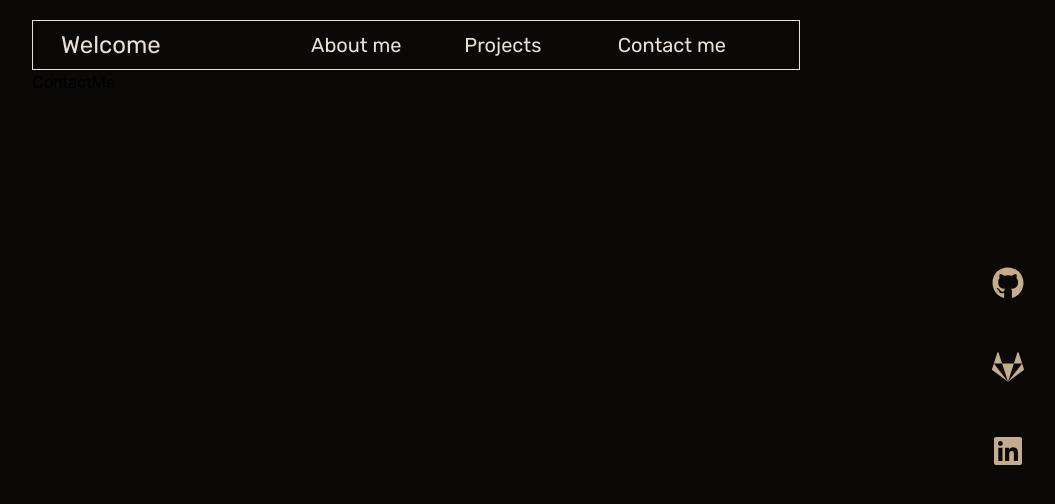
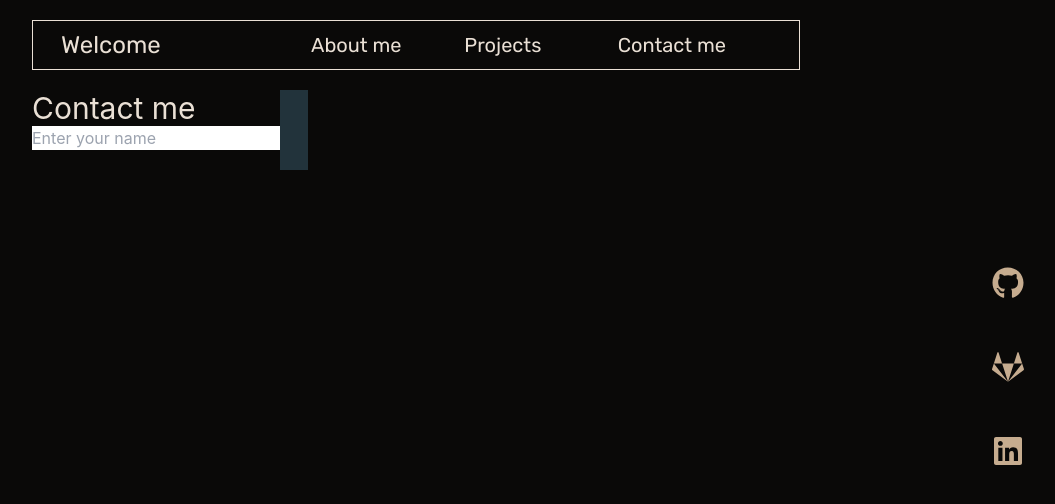
Before and after one commit to yorch-JMG/portfolio, a Next.js app: page /contact-me in a window 1280 px wide. Shown: the top 504 px of the page, without its empty margins (224-1279 px from the left). Built offline with nearby package versions, Linux system fonts and the light colour scheme.

Commit message:
contact-me page

```diff
--- a/pages/contact-me.js
+++ b/pages/contact-me.js
@@ -1,9 +1,15 @@
-import {Navbars} from '../components/navbars'
+import {Navbars} from '../components/navbars';
 export default function ContactMe() {
   return (
     <div className="max-w-3xl mx-auto z-20">
-			<Navbars />
-			ContactMe
+      <Navbars />
+      <div className="pt-5 flex h-fit">
+        <div className="text-base-text-color">
+          <h2 className="text-3xl">Contact me</h2>
+          <input type="text" placeholder="Enter your name"></input>
+        </div>
+        <div className="bg-dark-navy-blue h-20 w-7"></div>
+      </div>
     </div>
   );
 }
```
